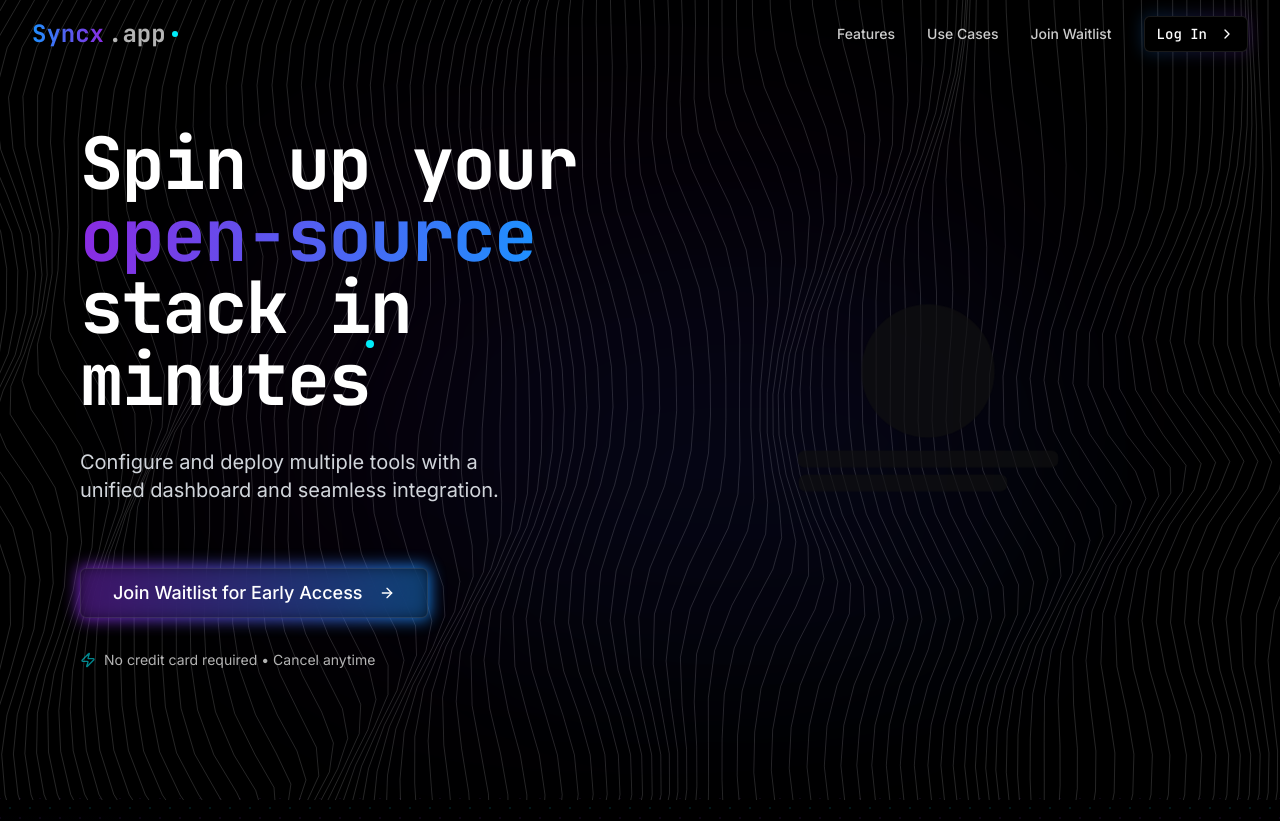
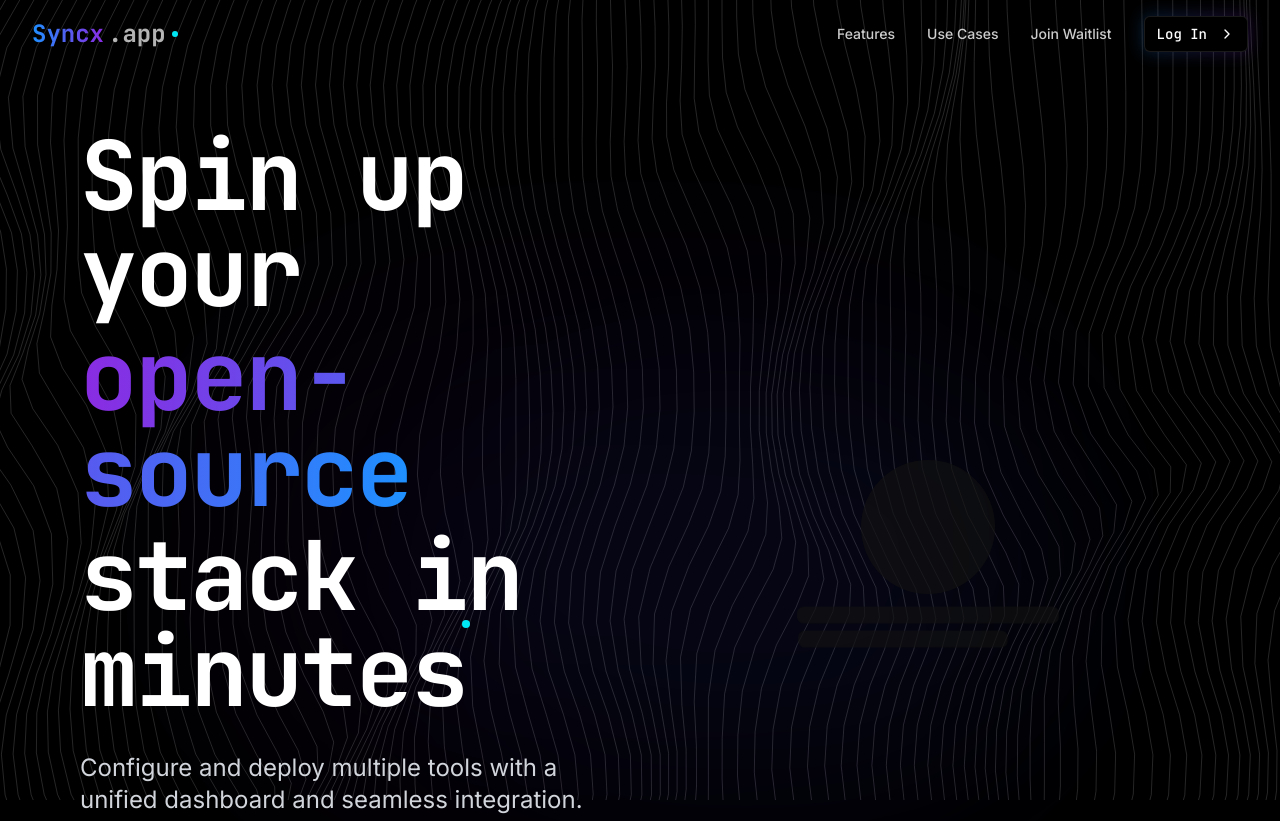
Before and after one commit to digitalshehar/syncx-landing-hub-37, a React (Vite) app: page / in a window 1280 px wide. Shown: the top 821 px of the page. Built offline with nearby package versions, Linux system fonts and the light colour scheme.

Commit message:
Update hero section text
Update the text in the hero section and increase the size of the spline.

```diff
--- a/src/components/Hero.tsx
+++ b/src/components/Hero.tsx
@@ -69,17 +69,20 @@ const Hero = () => {
           <div className="text-center lg:text-left space-y-8">
             <h1
               ref={headlineRef}
-              className="text-5xl md:text-7xl font-bold tracking-tight text-white font-mono opacity-100"
+              className="text-6xl md:text-8xl font-bold tracking-tight text-white font-mono opacity-100 leading-tight"
             >
-              Spin up your <span className="bg-gradient-to-r from-futuristic-purple to-futuristic-blue bg-clip-text text-transparent">open-source</span> stack in{' '}
+              <span className="block mb-2">Spin up your</span>
+              <span className="bg-gradient-to-r from-futuristic-purple to-futuristic-blue bg-clip-text text-transparent">open-source</span>
+              <span className="block mt-2">stack in{' '}
               <span className="relative inline-block">
                 minutes
                 <span className="absolute -top-1 -right-1 h-2 w-2 bg-futuristic-neon rounded-full animate-pulse-glow"></span>
               </span>
+              </span>
             </h1>
             <p
               ref={subheadlineRef}
-              className="max-w-2xl mx-auto lg:mx-0 text-lg md:text-xl text-gray-300 text-balance opacity-100"
+              className="max-w-2xl mx-auto lg:mx-0 text-xl md:text-2xl text-gray-300 text-balance opacity-100"
             >
               Configure and deploy multiple tools with a unified dashboard and seamless integration.
             </p>
@@ -111,7 +114,7 @@ const Hero = () => {
           </div>
 
           <div className={cn(
-            "relative h-[500px] w-full transition-all duration-1000",
+            "relative h-[600px] w-full transition-all duration-1000",
             isLoaded ? "opacity-100" : "opacity-0"
           )}>
             <div className="absolute inset-0 rounded-2xl overflow-hidden">
```
